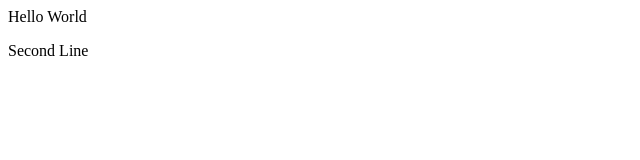
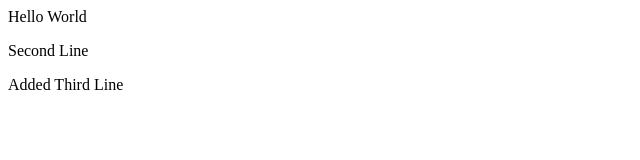
Before and after one commit to Kasigaribharath/my_repo, a plain HTML site: page index.html in a window 1280 px wide. Shown: the whole page, without its empty margins (0-640 px from the left). Drawn offline with Linux system fonts and the light colour scheme.

Commit message:
Added third Line

```diff
--- a/index.html
+++ b/index.html
@@ -1,2 +1,3 @@
 <p>Hello World</p>
 <p>Second Line</p>
+<p>Added Third Line</p>
```
